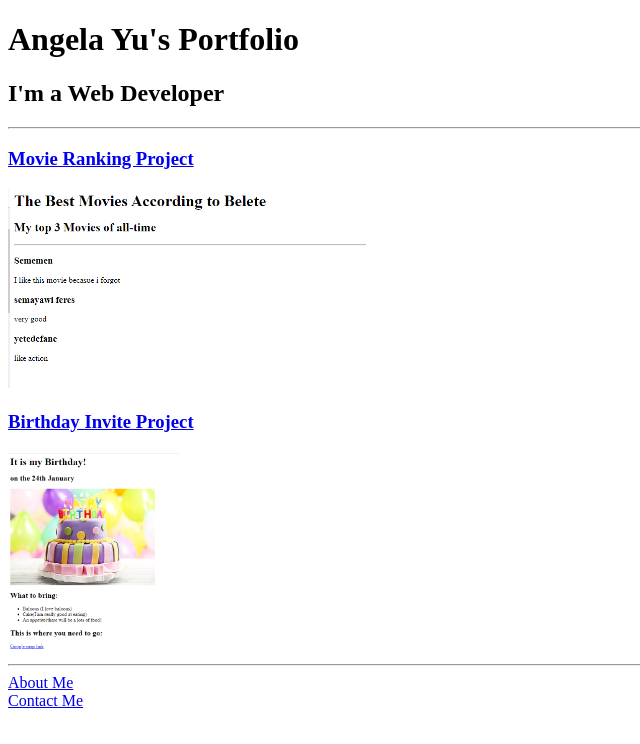
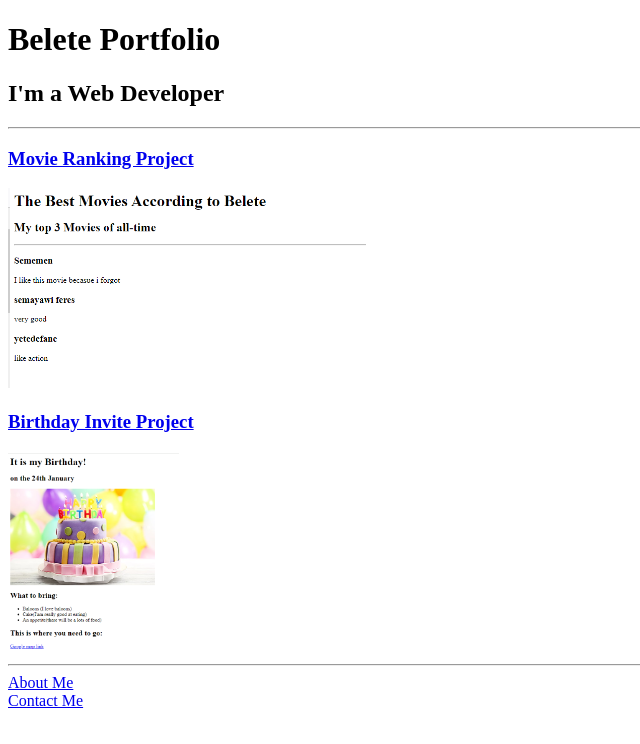
Before and after one commit to Belete12/html-portfolio, a plain HTML site: page index.html in a window 1280 px wide. Shown: the whole page, without its empty margins (0-640 px from the left). Drawn offline with Linux system fonts and the light colour scheme.

Commit message:
Update index.html

```diff
--- a/index.html
+++ b/index.html
@@ -21,7 +21,7 @@ https://developer.mozilla.org/en-US/docs/Web/HTML/Element/img#attr-height -->
     <title>My Web page</title>
  </head>
  <body>
-    <h1>Angela Yu's Portfolio</h1>
+    <h1>Belete Portfolio</h1>
     <h2>I'm a Web Developer</h2>
     <hr />
     <h3><a href="./public/movie-ranking.html" target="_blank">Movie Ranking Project</a></h3>
```
